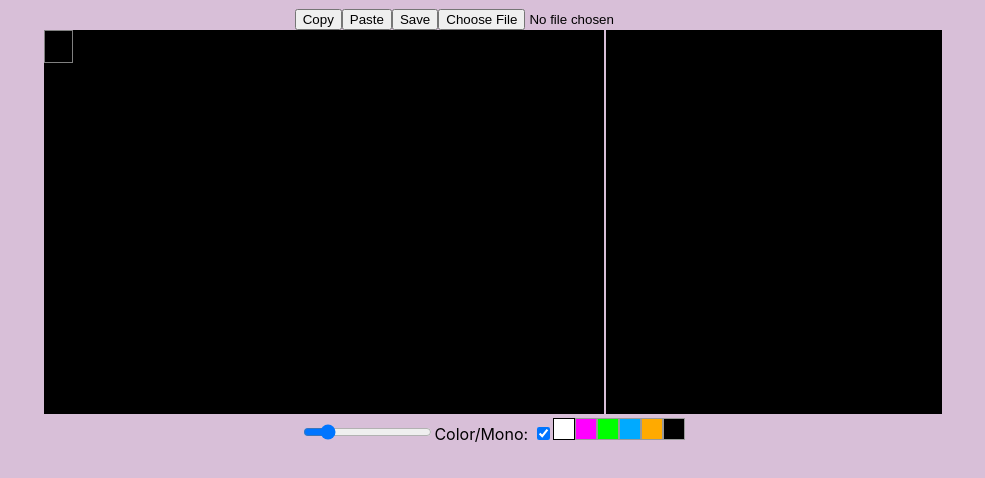
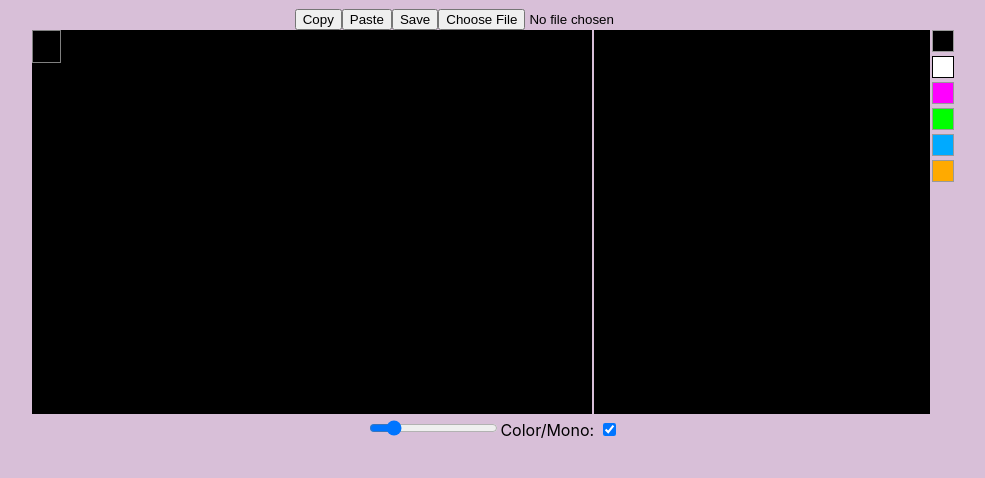
Before and after one commit to nicolebranagan/hiresiarch, a React (Create React App) app: page / in a window 1280 px wide. Shown: the top 478 px of the page, without its empty margins (147-1132 px from the left). Built offline with nearby package versions, Linux system fonts and the light colour scheme.

Commit message:
Move color palette to its own component

```diff
--- a/src/Constants.js
+++ b/src/Constants.js
@@ -20,17 +20,17 @@ export const Colors = KeyMirror([
 ])
 
 export const COLOR_COLORS = [
+  Colors.BLACK,
   Colors.WHITE,
   Colors.VIOLET,
   Colors.GREEN,
   Colors.BLUE,
   Colors.ORANGE,
-  Colors.BLACK
 ];
 
 export const MONO_COLORS = [
+  Colors.BLACK,
   Colors.WHITE,
-  Colors.BLACK
 ];
 
 export const ColorCodes = {
--- /dev/null
+++ b/src/components/ColorPalette.js
@@ -0,0 +1,32 @@
+import React from 'react';
+import { COLOR_COLORS, MONO_COLORS } from '../Constants';
+
+export default ({
+  color,
+  selectedColor,
+  setSelectedColor,
+}) => {
+  const map = color ? COLOR_COLORS : MONO_COLORS;
+  return (
+    <div
+      style={{
+        display: 'inline-block',
+        paddingLeft: 2,
+        verticalAlign: 'top',
+      }}
+      className='colors'
+    >
+      {map.map(color => <div key={color}>
+        <input
+          type='radio'
+          name='colorSelect'
+          id={color}
+          value={color}
+          checked={color === selectedColor}
+          onChange={e => setSelectedColor(e.target.value)}
+        />
+        <label htmlFor={color} className={color} />
+      </div>)}
+    </div>
+  );
+}
--- a/src/components/ControlRow.js
+++ b/src/components/ControlRow.js
@@ -1,15 +1,11 @@
 import React from 'react';
-import { COLOR_COLORS, MONO_COLORS } from '../Constants';
 
 export default ({
   color,
-  selectedColor,
   drawingmult,
-  setSelectedColor,
   onToggleColor,
   setDrawingmult,
 }) => {
-  const map = color ? COLOR_COLORS : MONO_COLORS;
   return (
     <div style={{display: 'block'}}>
       <div style={{display: 'inline-block'}}>
@@ -18,19 +14,6 @@ export default ({
       <div style={{display: 'inline-block'}}>
         Color/Mono: <input type="checkbox" checked={color} onChange={onToggleColor} />
       </div>
-      <div style={{display: 'inline-block'}} className='colors'>
-        {map.map(color => <span key={color}>
-          <input
-            type='radio'
-            name='colorSelect'
-            id={color}
-            value={color}
-            checked={color === selectedColor}
-            onChange={e => setSelectedColor(e.target.value)}
-          />
-          <label htmlFor={color} className={color} />
-        </span>)}
-      </div>
     </div>
   );
 }
--- a/src/components/HiresContainer.js
+++ b/src/components/HiresContainer.js
@@ -7,6 +7,7 @@ import DrawingBox from './DrawingBox';
 import ControlRow from './ControlRow';
 import SaveScreenData from '../utils/SaveScreenData';
 import LoadScreenData from '../utils/LoadScreenData';
+import ColorPalette from './ColorPalette';
 
 export default class HiresContainer extends PureComponent {
   constructor(props) {
@@ -192,11 +193,14 @@ export default class HiresContainer extends PureComponent {
           drawingmult={drawingmult}
           drawSelectedColor={this.drawSelectedColor}
         />
+        <ColorPalette
+          color={color}
+          selectedColor={selectedColor}
+          setSelectedColor={selectedColor => this.setState({selectedColor})}
+        />
         <ControlRow
           color={color}
-          selectedColor={selectedColor}
           drawingmult={drawingmult}
-          setSelectedColor={selectedColor => this.setState({selectedColor})}
           onToggleColor={this.onToggleColor}
           setDrawingmult={({target: { value }}) => this.setState({drawingmult: value})}
         />
```
